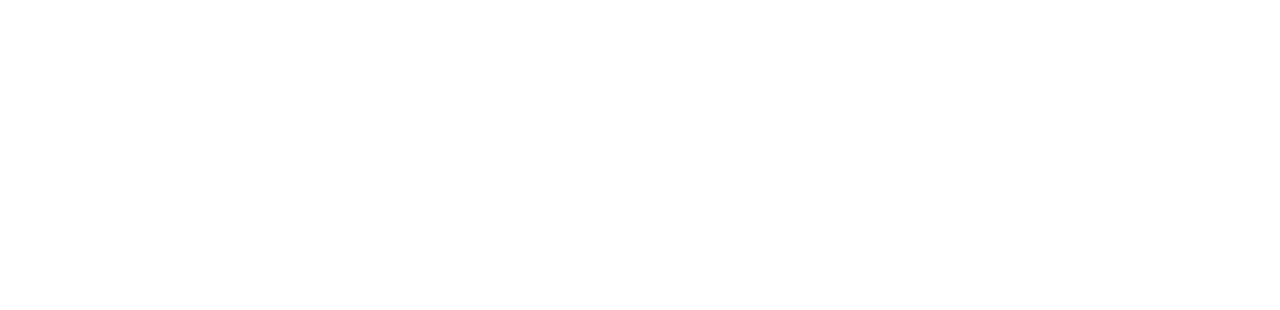
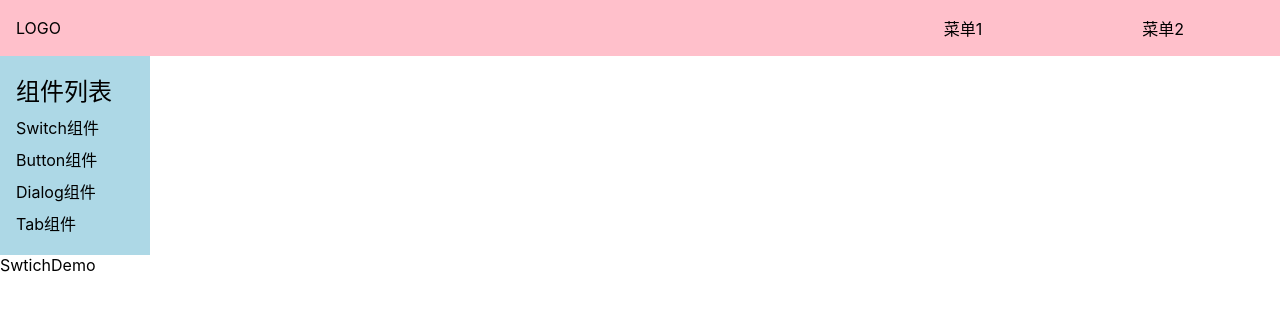
Before and after one commit to LLLXXzz/UI, a Vue app: page /#/doc/switch in a window 1280 px wide. Before the commit this address had no page. Shown: the top 310 px of the page. Built offline with nearby package versions, Linux system fonts and the light colour scheme.

Commit message:
路由跳转后关闭 aside

```diff
--- a/src/App.vue
+++ b/src/App.vue
@@ -4,6 +4,7 @@
 
 <script lang='ts'>
 import { provide, ref } from "vue";
+import { router } from "./router";
 export default {
   name: "App",
   setup() {
@@ -11,8 +12,14 @@
     const width = document.documentElement.clientWidth;
     //根据屏幕宽度来决定初始值
     const asideVisible = ref(width <= 500 ? false : true);
-    //set 标记所有的后代都可以使用
+    //标记所有的后代都可以使用  相当于set
     provide("xxx", asideVisible);
+    router.afterEach(() => {
+      // console.log("路由跳转了");
+      if (width <= 500) {
+        asideVisible.value = false;
+      }
+    });
   },
 };
 </script>
--- a/src/components/Topnav.vue
+++ b/src/components/Topnav.vue
@@ -15,6 +15,7 @@
   setup() {
     //Ref 类型都是大写 里面是个布尔值
     const asideVisible = inject<Ref<boolean>>("xxx");
+
     const toogleMenu = () => {
       asideVisible.value = !asideVisible.value;
     };
--- a/src/main.ts
+++ b/src/main.ts
@@ -1,18 +1,8 @@
 import { createApp } from 'vue'
+import { router } from './router'
 import App from './App.vue'
 import './index.scss'
-import { createWebHashHistory, createRouter } from 'vue-router'
-import Home from './view/Home.vue'
-import Doc from './view/Doc.vue'
-const history = createWebHashHistory()
-const router = createRouter({
-    history: history,
-    routes: [
-        // 当访问根路径时,渲染的是lxz组件
-        { path: '/', component: Home },
-        { path: '/doc', component: Doc }
-    ]
-})
+
 const app = createApp(App)
 app.use(router)
 app.mount('#app')
--- /dev/null
+++ b/src/router.ts
@@ -0,0 +1,17 @@
+import { createWebHashHistory, createRouter } from 'vue-router'
+import Home from './view/Home.vue'
+import Doc from './view/Doc.vue'
+import Switch from './view/Switch.vue'
+const history = createWebHashHistory()
+export const router = createRouter({
+    history: history,
+    routes: [
+        // 当访问根路径时,渲染的是lxz组件
+        { path: '/', component: Home },
+        {
+            path: '/doc', component: Doc, children: [{
+                path: 'switch', component: Switch
+            }]
+        }
+    ]
+})
--- a/src/view/Doc.vue
+++ b/src/view/Doc.vue
@@ -19,7 +19,9 @@
           </li>
         </ol>
       </aside>
-      <main>主内容</main>
+      <main>
+        <router-view />
+      </main>
     </div>
   </div>
 </template>
--- /dev/null
+++ b/src/view/Switch.vue
@@ -0,0 +1,3 @@
+<template>
+  <div>SwtichDemo</div>
+</template>
```
